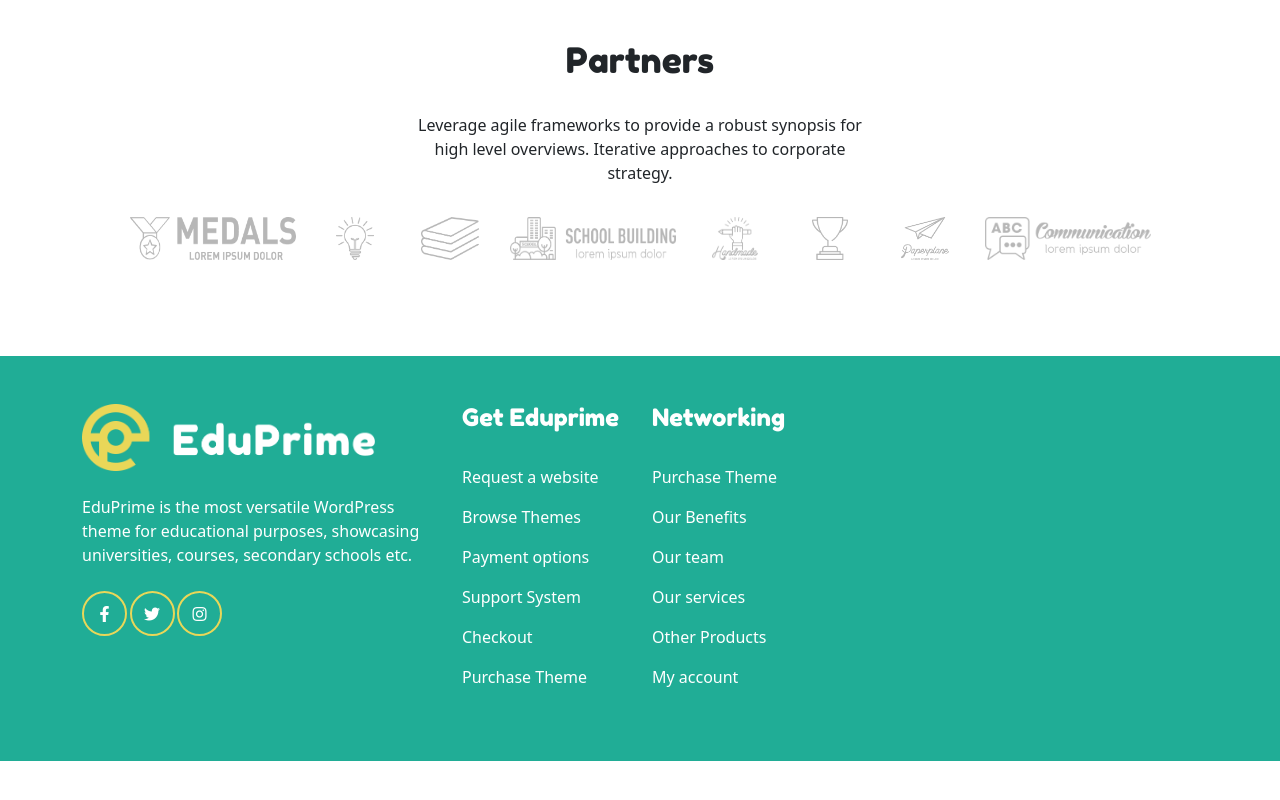
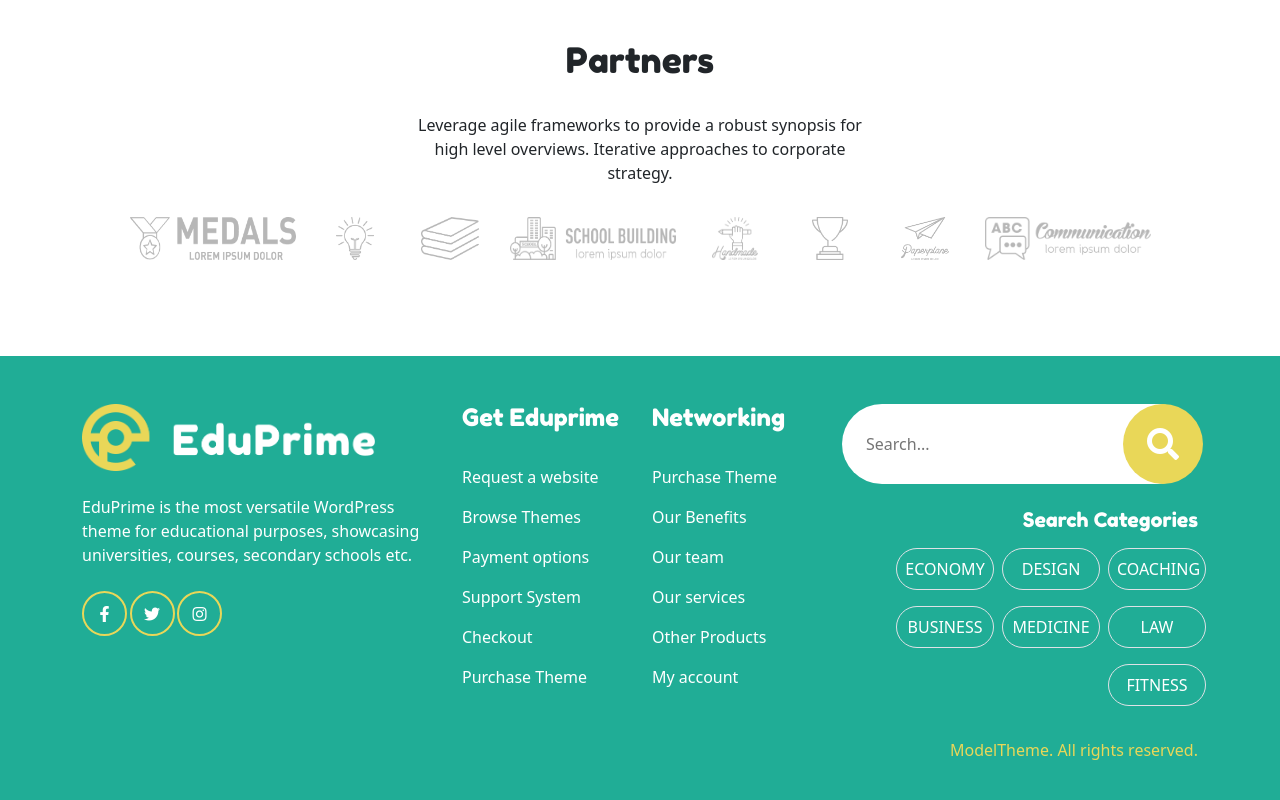
Before and after one commit to Giorgio-24/proj-html-vuejs, a Vue app: page / in a window 1280 px wide. Shown: the part 5259-6059 px from the top of the page. Before the commit the page ends 6020 px from the top, so only its background shows below. Built offline with nearby package versions, Linux system fonts and the light colour scheme.

Commit message:
footer-done

```diff
--- a/src/App.vue
+++ b/src/App.vue
@@ -38,7 +38,10 @@
     </main>
     <footer class="py-5 bg-color-primary">
       <div class="container">
-        <FooterContent :footerList="footerList" />
+        <FooterContent
+          :footerList="footerList"
+          :footerCategories="footerCategories"
+        />
       </div>
     </footer>
   </div>
@@ -111,6 +114,15 @@ export default {
           ],
         },
       ],
+      footerCategories: [
+        { name: "economy" },
+        { name: "design" },
+        { name: "coaching" },
+        { name: "business" },
+        { name: "medicine" },
+        { name: "law" },
+        { name: "fitness" },
+      ],
     };
   },
 };
--- a/src/components/FooterContent.vue
+++ b/src/components/FooterContent.vue
@@ -29,20 +29,58 @@
         </div>
       </div>
     </div>
-    <div class="col-4"></div>
+    <div class="col-4">
+      <div class="row">
+        <InputPill
+          :type="input.type"
+          :placeholder="input.placeholder"
+          :buttonColor="input.buttonColor"
+          :buttonIcon="input.buttonIcon"
+          :columnClass="input.columnClass"
+        />
+        <h5 class="col-12 text-white text-end mt-4">Search Categories</h5>
+        <div class="col-12">
+          <div class="row justify-content-end">
+            <div
+              v-for="(category, index) in footerCategories"
+              :key="index"
+              class="
+                category
+                my-2
+                mx-1
+                border
+                rounded-pill
+                text-uppercase
+                d-flex
+                text-center
+                py-2
+                px-2
+              "
+            >
+              <a class="text-white mx-auto" href="#">{{ category.name }}</a>
+            </div>
+          </div>
+        </div>
+        <div class="mt-4 col-12 text-end color-yellow">
+          ModelTheme. All rights reserved.
+        </div>
+      </div>
+    </div>
   </section>
 </template>
 
 <script>
 import SocialLogo from "./SocialLogo.vue";
 import List from "./List.vue";
+import InputPill from "./InputPill.vue";
 export default {
   name: "FooterContent",
   components: {
     SocialLogo,
     List,
+    InputPill,
   },
-  props: ["footerList"],
+  props: ["footerList", "footerCategories"],
   data() {
     return {
       logo: require("../assets/img/theme_eduprime_logo.png"),
@@ -60,10 +98,24 @@ export default {
           borderStyle: "border-yellow-circle",
         },
       ],
+      input: {
+        type: "search",
+        placeholder: "Search...",
+        buttonColor: "bg-yellow",
+        buttonIcon: "fas fa-search",
+        columnClass: "col-12",
+      },
     };
   },
 };
 </script>
 
 <style lang="scss" scoped>
+h5 {
+  font-family: "Fredoka One", cursive;
+}
+
+.category {
+  max-width: 98px;
+}
 </style>
```
